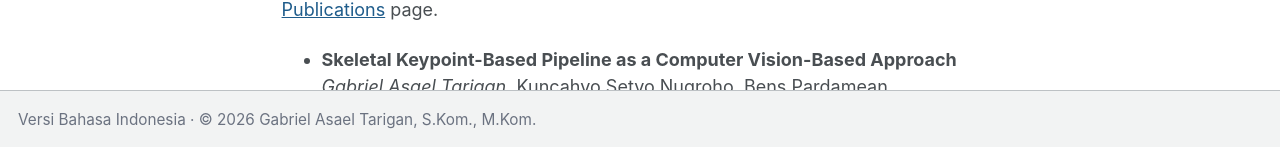
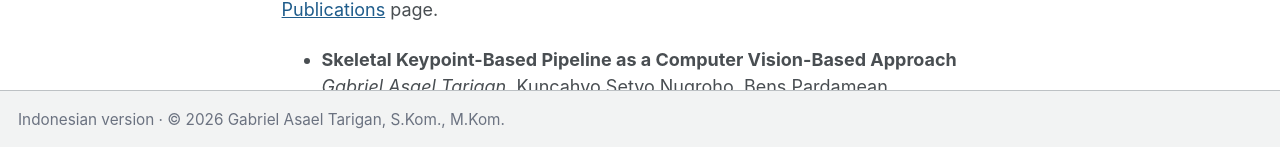
Before and after one commit to asaeltarigan/asaeltarigan.github.io, a Jekyll site: the page built from _pages/about.md, in a window 1280 px wide and 900 px high, scrolled down 603 px. Shown: the part 750-897 px from the top of the window. Built offline with Jekyll 4.4.1, drawn with Linux system fonts in a browser that asks for light colours; a style sheet for code colours, icons or effects is not loaded.

Commit message:
Footer: English official label 'Indonesian version' on EN site

```diff
--- a/_includes/footer.html
+++ b/_includes/footer.html
@@ -1,5 +1,5 @@
 <div class="page__footer-copyright">
-  <a href="https://asaeltarigan.github.io/id/" hreflang="id" lang="id">Versi Bahasa Indonesia</a> &middot;
+  <a href="https://asaeltarigan.github.io/id/" hreflang="id" lang="id">Indonesian version</a> &middot;
   &copy; {{ site.time | date: '%Y' }} {{ site.author.name | default: site.title }}
 </div>
 <script>
```
